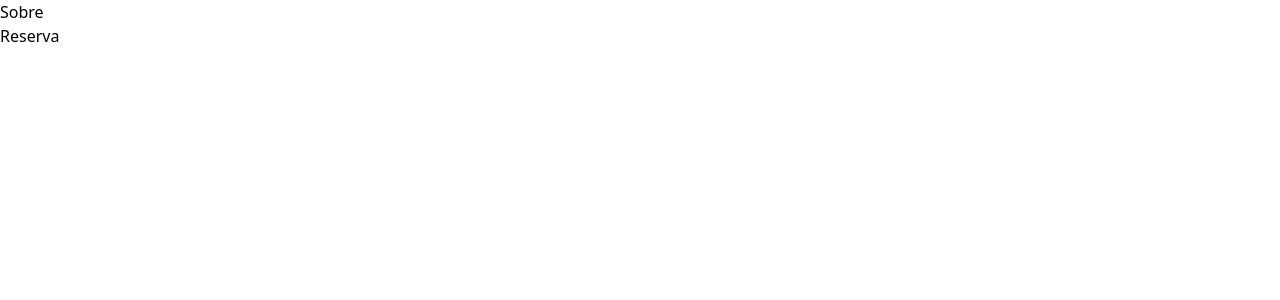
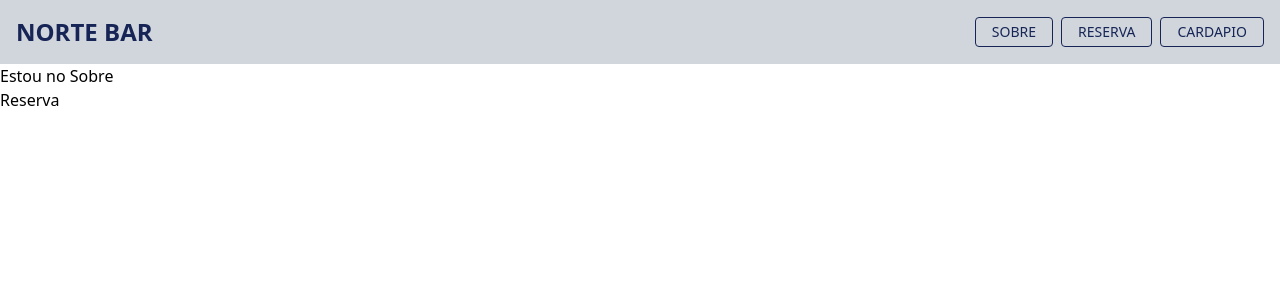
Before and after one commit to Norte-Bar/frontend-react, a React (Vite) app: page / in a window 1280 px wide. Shown: the top 300 px of the page. Built offline with nearby package versions, Linux system fonts and the light colour scheme.

Commit message:
Header do front criado

```diff
--- a/src/App.jsx
+++ b/src/App.jsx
@@ -8,6 +8,7 @@ function App() {
 
   return (
     <BrowserRouter>
+    <Header/>
       <Routes>
         <Route path="/" element={<Sobre />}></Route>
         <Route path="/reserva" element={<Reserva />}></Route>
--- a/src/components/header.jsx
+++ b/src/components/header.jsx
@@ -1,11 +1,32 @@
 import { useState } from "react";
+import { Link } from "react-router-dom";
+
 
 function Header() {
     const [variavel, setVariavel] = useState();
 
   return (
     <>
-      <header>Vasco é foda</header>
+
+      <header className="bg-gray-300 p-4 flex justify-between items-center">
+        <h1 className="text-2xl font-semibold text-blue-950">
+        NORTE BAR
+        </h1>
+
+        <nav className="flex gap-2">
+            <Link to="/" className="border border-blue-950 text-blue-950 px-4 py-1 rounded-sm text-sm hover:bg-blue-950 hover:text-white transition">
+            SOBRE
+          </Link>
+
+          <Link to="/reserva" className="border border-blue-950 text-blue-950 px-4 py-1 rounded-sm text-sm hover:bg-blue-950 hover:text-white transition">
+            RESERVA
+          </Link>
+
+          <Link to="/" className="border border-blue-950 text-blue-950 px-4 py-1 rounded-sm text-sm hover:bg-blue-950 hover:text-white transition">
+            CARDAPIO
+          </Link>
+        </nav>
+    </header>
     </>
   )
 }
--- a/src/pages/reserva.jsx
+++ b/src/pages/reserva.jsx
@@ -9,7 +9,7 @@ function Reserva() {
 
   return (
     <>
-      <h1>Reserva</h1>
+      <h1> Estou na pagina Reserva</h1>
       <button onClick={irParaSobre}>Sobre</button>
     </>
   )
--- a/src/pages/sobre.jsx
+++ b/src/pages/sobre.jsx
@@ -10,7 +10,7 @@ function Sobre() {
 
   return (
     <>
-      <h1>Sobre</h1>
+      <h1> Estou no Sobre</h1>
       <button onClick={irParaReserva}>Reserva</button>
     </>
   )
```
Also changed, not shown: 1 other file (tests, documents, lock files or other folders).
